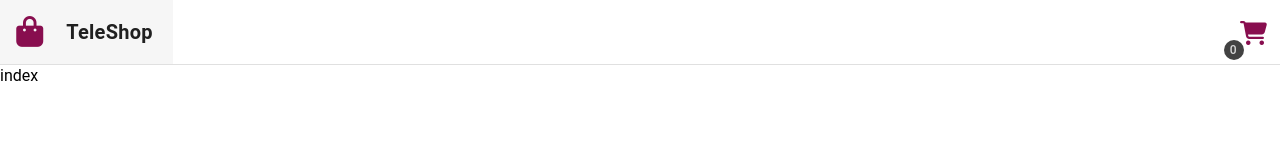
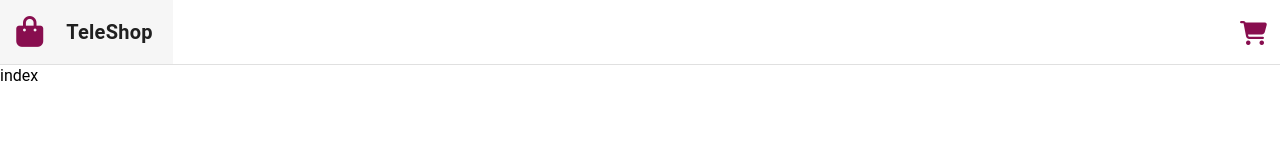
Before and after one commit to ole-kristian-rudjord/TeleShop, a Nuxt app: page /cart in a window 1280 px wide. Shown: the top 160 px of the page. Built offline with nearby package versions, Linux system fonts and the light colour scheme.

Commit message:
Removed badge when numberOfCartItems is 0

```diff
--- a/layouts/default.vue
+++ b/layouts/default.vue
@@ -20,9 +20,15 @@
       </v-app-bar-title>
 
       <v-btn icon color="pink-darken-4">
-        <v-badge :content="numberOfCartItems" floating location="bottom start">
+        <v-badge
+          v-if="numberOfCartItems > 0"
+          :content="numberOfCartItems"
+          floating
+          location="bottom start"
+        >
           <v-icon icon="fa-solid fa-cart-shopping"></v-icon>
         </v-badge>
+        <v-icon v-else icon="fa-solid fa-cart-shopping"></v-icon>
       </v-btn>
     </v-app-bar>
 
```
